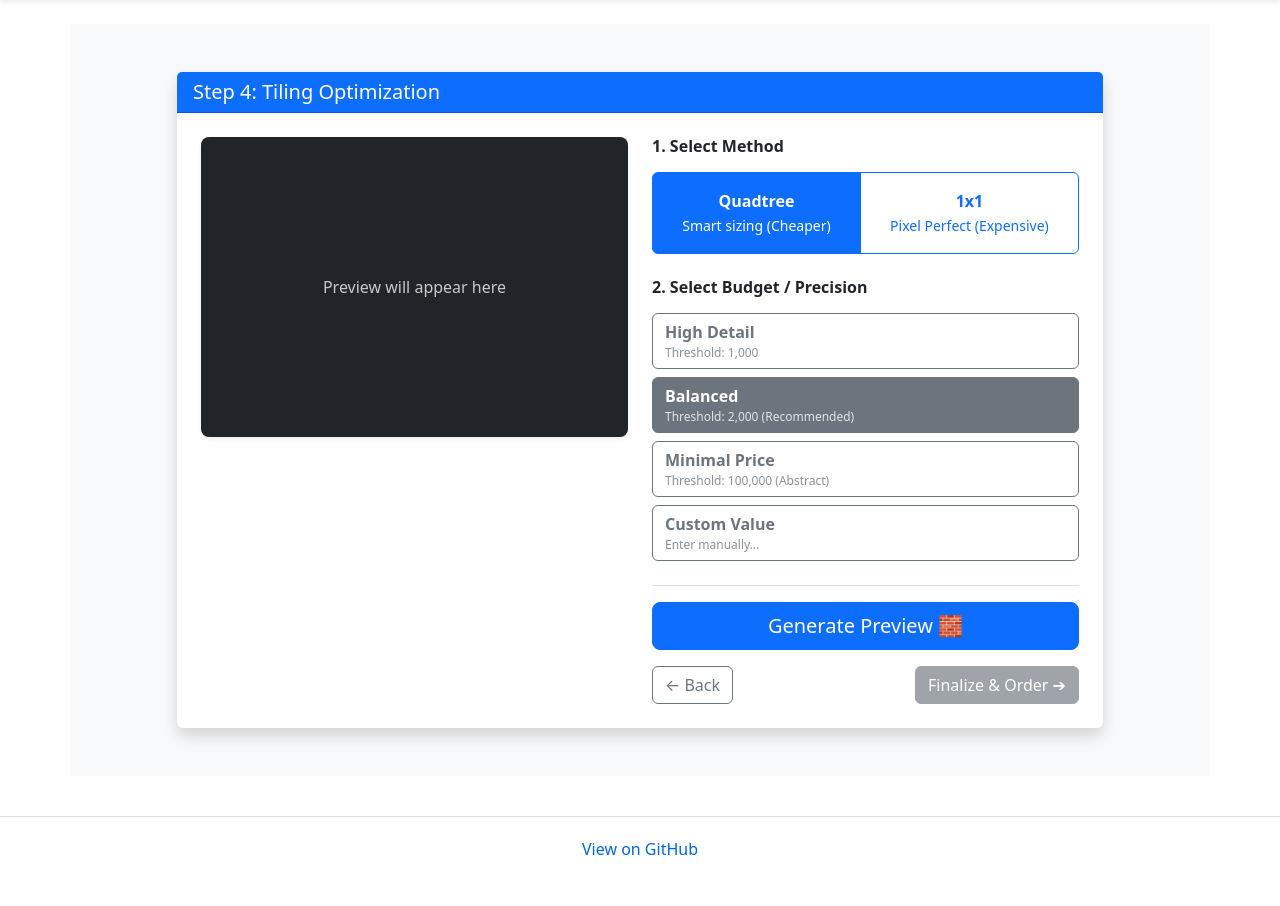
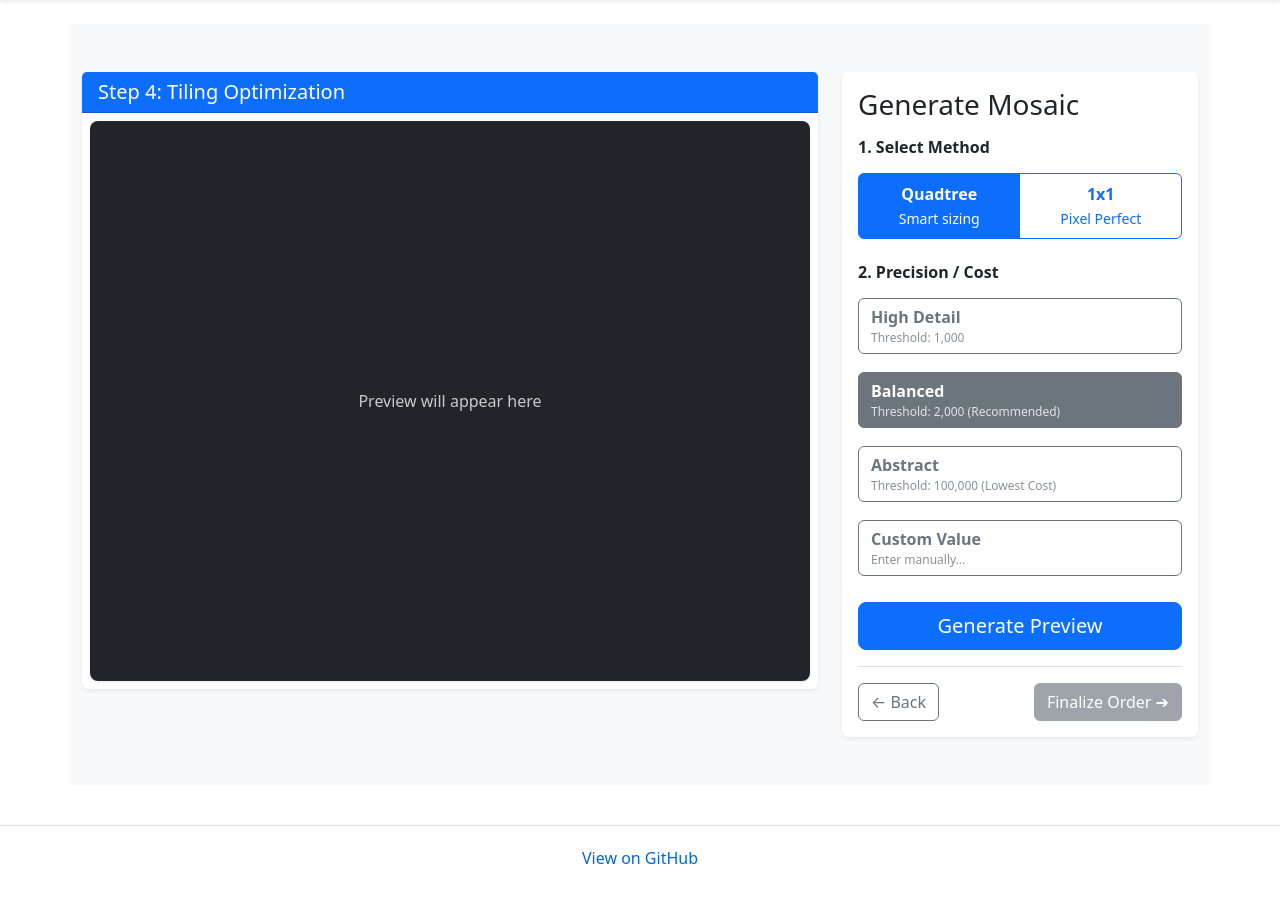
Before and after one commit to redlinka/php2Brick, a PHP site: page /tiling_selection.php in a window 1280 px wide. Shown: the part 56-962 px from the top of the page. Before the commit the page ends 911 px from the top, so only its background shows below. Run offline with PHP 8.4, Linux system fonts and the light colour scheme; a user stored in the database is signed in; data comes from the database, SQL or seed files in the repository; data that the repository does not hold is empty; some libraries are stand-ins or nearby versions.

Commit message:
testing tiling

```diff
--- a/tiling_selection.php
+++ b/tiling_selection.php
@@ -65,14 +65,13 @@ if ($_SERVER['REQUEST_METHOD'] === 'POST') {
             $exePath      = __DIR__ . '/C_tiler.exe';
             $catalogPath  = __DIR__ . '/catalog.txt';
 
-        // Detect Java executable (if the code is runnning on my personnal machine or the server)
+            // Detect Java executable
             $javaCmd = 'java';
             if (strtoupper(substr(PHP_OS, 0, 3)) === 'WIN') {
                 $javaCmd = '"C:\\Program Files\\Eclipse Adoptium\\jdk-25.0.1.8-hotspot\\bin\\java.exe"';
                 $exePath      = __DIR__ . '/C_tiler_win.exe';
             }
             // Execute Java tiling application
-        // Usage: <inPng> <outPng> <outTxt> <catalog> <exe> <method> <thresh>
             $cmd = sprintf(
                     '%s -cp %s fr.uge.univ_eiffel.image_processing.TileAndDraw %s %s %s %s %s %s %s 2>&1',
                     $javaCmd,
@@ -135,28 +134,26 @@ if ($_SERVER['REQUEST_METHOD'] === 'POST') {
     <title>Step 4: Generate LEGO</title>
     <link href="https://cdn.jsdelivr.net/npm/bootstrap@5.3.0/dist/css/bootstrap.min.css" rel="stylesheet">
     <style>
-        /* Container: flexible height, no forced square */
-        .preview-box {
-            background-color: #212529;
-            width: 100%;
-            min-height: 300px; /* Minimum height so it doesn't collapse if empty */
-            padding: 10px;
-            border-radius: 8px;
+
+        .img-area {
+            height: 70vh;
+            background: #212529;
             display: flex;
             align-items: center;
             justify-content: center;
+            overflow: hidden;
+            border-radius: 8px;
         }
 
-        /* Image: Natural aspect ratio, zoomable */
-        .lego-img {
-            max-width: 100%;
-            height: auto;       /* This keeps the original aspect ratio */
+        .preview-img {
+            width: 100%;
+            height: 100%;
             object-fit: contain;
             image-rendering: pixelated;
             cursor: zoom-in;
         }
 
-        /* Modal Styles (Same as above) */
+        /* Modal Styles */
         #imgModal { display: none; position: fixed; z-index: 1050; padding-top: 50px; left: 0; top: 0; width: 100%; height: 100%; overflow: auto; background-color: rgba(0,0,0,0.9); }
         .modal-content { margin: auto; display: block; width: 80%; max-width: 1000px; image-rendering: pixelated; }
         .close { position: absolute; top: 15px; right: 35px; color: #f1f1f1; font-size: 40px; font-weight: bold; cursor: pointer; }
@@ -167,8 +164,14 @@ if ($_SERVER['REQUEST_METHOD'] === 'POST') {
             color: white;
             border-color: #0d6efd;
         }
-        .preset-btn { text-align: left; position: relative; }
+        .preset-btn { text-align: left; position: relative; margin-bottom: 10px; }
         .preset-btn small { display: block; font-size: 0.75rem; opacity: 0.8; }
+        .preset-btn.active { background-color: #6c757d; color: white; border-color: #6c757d; }
+
+        /* Error List Styling */
+        .error-list {background-color: #fee;border: 1px solid #fcc;border-radius: 4px;padding: 10px;margin-bottom: 15px;text-align: left;}
+        .error-list ul {margin: 5px 0;padding-left: 20px;}
+        .error-list li {color: #c00;}
     </style>
 </head>
 <body>
@@ -176,57 +179,60 @@ if ($_SERVER['REQUEST_METHOD'] === 'POST') {
     <?php include("./includes/navbar.php"); ?>
 
     <div class="container bg-light py-5">
-    <div class="row justify-content-center">
-        <div class="col-lg-10">
-            <div class="card shadow border-0">
-                <div class="card-header bg-primary text-white">
-                    <h5 class="mb-0">Step 4: Tiling Optimization</h5>
-                </div>
-                <div class="card-body p-4">
 
         <?php if (!empty($errors)): ?>
-                        <div class="alert alert-danger">
-                            <ul class="mb-0 ps-3">
+            <div class="error-list">
+                <ul>
                     <?php foreach ($errors as $e) echo "<li>" . htmlspecialchars($e) . "</li>"; ?>
                 </ul>
             </div>
         <?php endif; ?>
 
         <div class="row g-4">
-                        <div class="col-md-6">
-                            <div class="preview-box shadow-sm">
+            <div class="col-lg-8">
+                <div class="card shadow-sm border-0">
+                    <div class="card-header bg-primary text-white">
+                        <h5 class="mb-0">Step 4: Tiling Optimization</h5>
+                    </div>
+                    <div class="card-body p-2">
+                        <div class="img-area shadow-sm">
                             <?php if ($previewImage): ?>
-                                    <img src="<?= $previewImage ?>" class="lego-img" onclick="openModal(this.src)" alt="">
+                                <img src="<?= $previewImage ?>" class="preview-img" onclick="openModal(this.src)" alt="Preview">
                             <?php else: ?>
-                                    <div class="text-white text-center p-3">
-                                        <p class="mb-0 opacity-75">Preview will appear here</p>
+                                <div class="text-white text-center opacity-75">
+                                    <p class="mb-0">Preview will appear here</p>
                                 </div>
                             <?php endif; ?>
                         </div>
                     </div>
+                </div>
+            </div>
 
-                        <div class="col-md-6 d-flex flex-column">
-                            <form method="POST" id="tilingForm" class="flex-grow-1">
+            <div class="col-lg-4">
+                <div class="card shadow-sm border-0 h-100">
+                    <div class="card-body d-flex flex-column">
+                        <h3 class="mb-3">Generate Mosaic</h3>
+
+                        <form method="POST" id="tilingForm" class="flex-grow-1 d-flex flex-column">
                             <input type="hidden" name="csrf" value="<?= htmlspecialchars(csrf_get()) ?>">
 
                             <h6 class="fw-bold mb-3">1. Select Method</h6>
                             <div class="btn-group w-100 mb-4" role="group">
                                 <input type="radio" class="btn-check" name="method" id="methodQuad" value="quadtree" checked onchange="toggleThresholds()">
-                                    <label class="btn btn-outline-primary py-3" for="methodQuad">
+                                <label class="btn btn-outline-primary py-2" for="methodQuad">
                                     <strong>Quadtree</strong><br>
-                                        <small>Smart sizing (Cheaper)</small>
+                                    <small>Smart sizing</small>
                                 </label>
 
                                 <input type="radio" class="btn-check" name="method" id="method1x1" value="1x1" onchange="toggleThresholds()">
-                                    <label class="btn btn-outline-primary py-3" for="method1x1">
+                                <label class="btn btn-outline-primary py-2" for="method1x1">
                                     <strong>1x1</strong><br>
-                                        <small>Pixel Perfect (Expensive)</small>
+                                    <small>Pixel Perfect</small>
                                 </label>
                             </div>
 
                             <div id="thresholdSection">
-                                    <h6 class="fw-bold mb-3">2. Select Budget / Precision</h6>
-
+                                <h6 class="fw-bold mb-3">2. Precision / Cost</h6>
                                 <input type="hidden" name="threshold" id="thresholdInput" value="2000">
 
                                 <div class="d-grid gap-2 mb-3">
@@ -241,8 +247,8 @@ if ($_SERVER['REQUEST_METHOD'] === 'POST') {
                                     </button>
 
                                     <button type="button" class="btn btn-outline-secondary preset-btn" onclick="setThreshold(100000, this)">
-                                            <strong>Minimal Price</strong>
-                                            <small>Threshold: 100,000 (Abstract)</small>
+                                        <strong>Abstract</strong>
+                                        <small>Threshold: 100,000 (Lowest Cost)</small>
                                     </button>
 
                                     <button type="button" class="btn btn-outline-secondary preset-btn" id="customBtn" onclick="enableCustom()">
@@ -251,7 +257,7 @@ if ($_SERVER['REQUEST_METHOD'] === 'POST') {
                                     </button>
                                 </div>
 
-                                    <div class="collapse" id="customInputDiv">
+                                <div class="collapse mb-3" id="customInputDiv">
                                     <div class="input-group">
                                         <span class="input-group-text">Value</span>
                                         <input type="number" class="form-control" id="customNumber" placeholder="e.g. 5000">
@@ -260,25 +266,20 @@ if ($_SERVER['REQUEST_METHOD'] === 'POST') {
                                 </div>
                             </div>
 
-                                <div class="mt-4 pt-3 border-top">
                             <button type="submit" class="btn btn-primary w-100 btn-lg mb-3">
-                                        <?= $previewImage ? 'Regenerate Preview ↻' : 'Generate Preview 🧱' ?>
+                                <?= $previewImage ? 'Regenerate Preview ↻' : 'Generate Preview' ?>
                             </button>
 
-                                    <div class="d-flex justify-content-between align-items-center">
+                            <div class="mt-auto pt-3 border-top d-flex justify-content-between align-items-center">
                                 <a href="filter_selection.php" class="btn btn-outline-secondary">← Back</a>
 
                                 <?php if ($previewImage): ?>
-                                            <a href="order.php" class="btn btn-success fw-bold">Finalize & Order ➔</a>
+                                    <a href="order.php" class="btn btn-success fw-bold">Finalize Order ➔</a>
                                 <?php else: ?>
-                                            <button type="button" class="btn btn-secondary" disabled>Finalize & Order ➔</button>
+                                    <button type="button" class="btn btn-secondary" disabled>Finalize Order ➔</button>
                                 <?php endif; ?>
                             </div>
-                                </div>
                         </form>
-
-                        </div>
-                    </div>
                     </div>
                 </div>
             </div>
@@ -309,15 +310,12 @@ if ($_SERVER['REQUEST_METHOD'] === 'POST') {
 
         // Handle threshold preset selection
         function setThreshold(val, btn) {
-        // Set Value
             thresholdInput.value = val;
-
-        // Hide custom input
             customDiv.classList.remove('show');
 
             // Update button states
             presetBtns.forEach(b => b.classList.remove('active', 'btn-secondary', 'text-white'));
-        presetBtns.forEach(b => b.classList.add('btn-outline-secondary')); // Reset all to outline
+            presetBtns.forEach(b => b.classList.add('btn-outline-secondary'));
 
             btn.classList.remove('btn-outline-secondary');
             btn.classList.add('active', 'btn-secondary', 'text-white');
@@ -325,15 +323,12 @@ if ($_SERVER['REQUEST_METHOD'] === 'POST') {
 
         // Enable custom threshold mode
         function enableCustom() {
-        // Reset preset buttons
             presetBtns.forEach(b => b.classList.remove('active', 'btn-secondary', 'text-white'));
             presetBtns.forEach(b => b.classList.add('btn-outline-secondary'));
 
-        // Highlight custom button
             document.getElementById('customBtn').classList.remove('btn-outline-secondary');
             document.getElementById('customBtn').classList.add('active', 'btn-secondary', 'text-white');
 
-        // Display custom input
             customDiv.classList.add('show');
             customNum.focus();
         }
```
Also changed, not shown: crop_selection.php (+4 -17 lines), dimensions_selection.php (+5 -3 lines), index.php (+4 -15 lines). Lines whose indentation alone changed are shown as unchanged.
